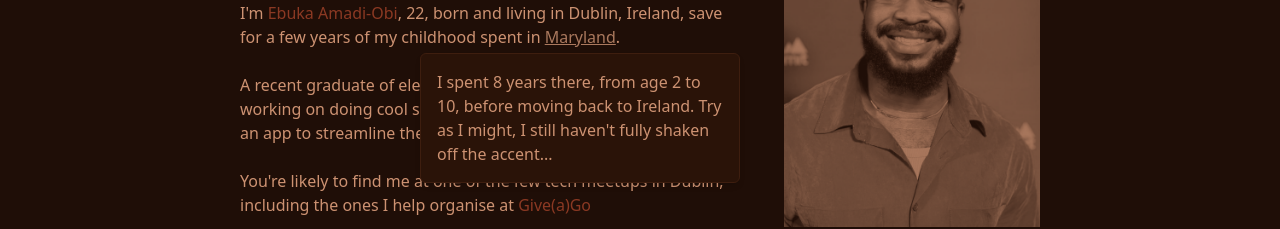
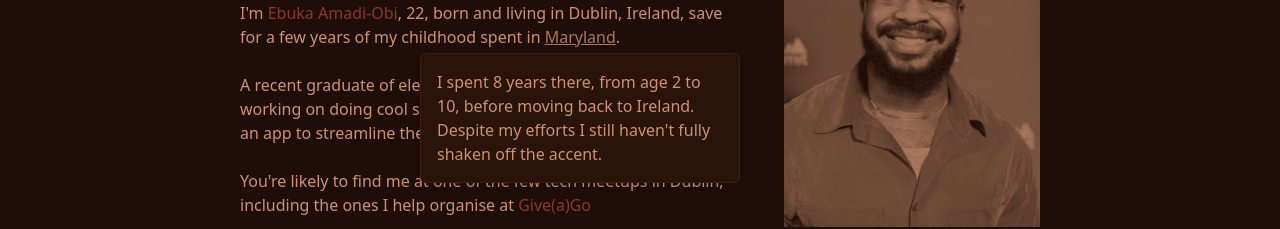
Before and after one commit to EbukaAmadiObi/ebuka.dev, a React (Vite) app: page / in a window 1280 px wide. Both pictures are taken after a click on the button "Maryland". Shown: the part 994-1223 px from the top of the page. Built offline with nearby package versions, Linux system fonts and the light colour scheme; no server answers; a web font is replaced by a local one.

Commit message:
added spacing and adjusted wording

```diff
--- a/src/pages/home/experience.jsx
+++ b/src/pages/home/experience.jsx
@@ -12,7 +12,7 @@ import experienceData from "./experience-data.json";
 
 export default function Experience() {
   return (
-  <div className="flex-col my-10 mx-auto colsection">
+  <div className="flex-col my-10 mx-auto colsection pb-20">
     <h2 className="text-left">
       Experience
     </h2>
--- a/src/pages/home/home.jsx
+++ b/src/pages/home/home.jsx
@@ -70,8 +70,8 @@ export default function Home() {
               <TouchHoverCard trigger="Maryland" triggerClassName="text-[#ab795e]">
                 <HoverCardContent className="w-80 bg-[#2a1308] border-[#3e1e0f]">
                   <div className="flex justify-between gap-4">
-                    I spent 8 years there, from age 2 to 10, before moving back to Ireland. Try as I
-                    might, I still haven't fully shaken off the accent...
+                    I spent 8 years there, from age 2 to 10, before moving back to Ireland. Despite
+                    my efforts I still haven't fully shaken off the accent.
                   </div>
                 </HoverCardContent>
               </TouchHoverCard>.
```
